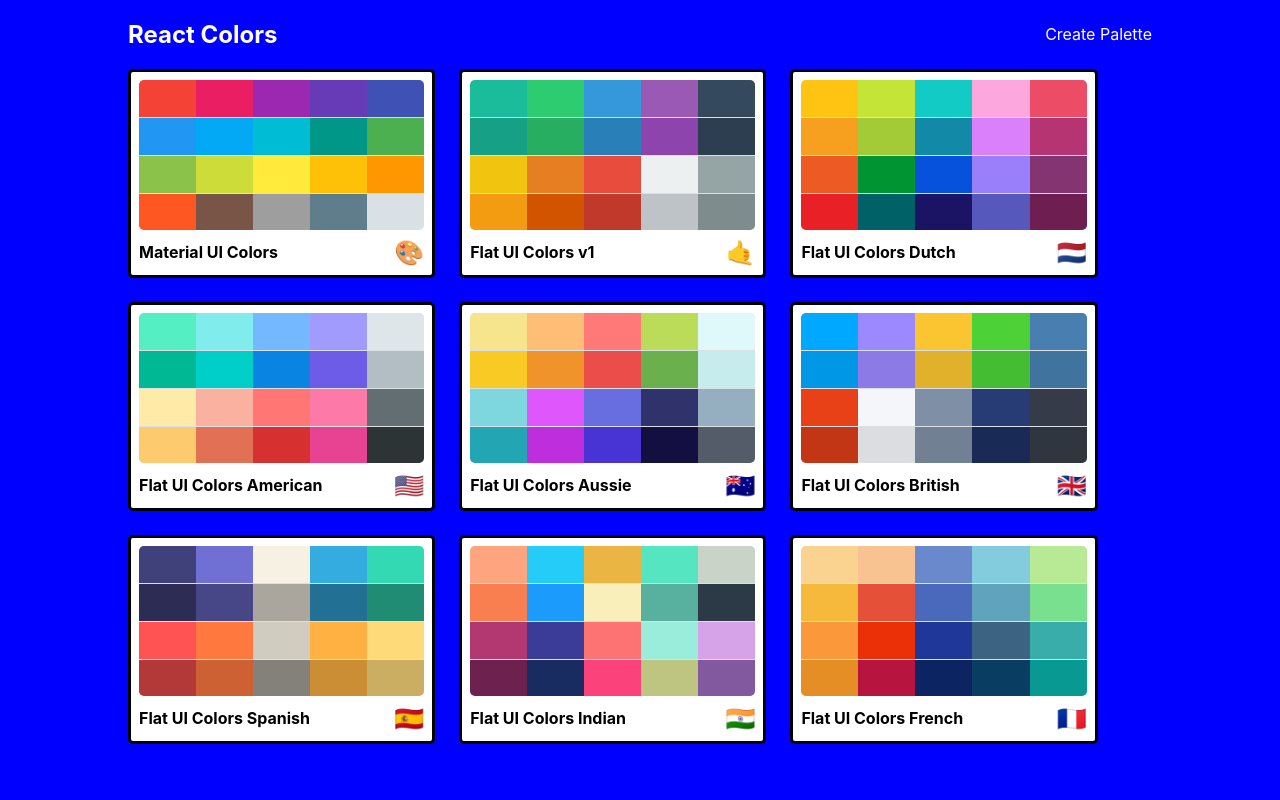
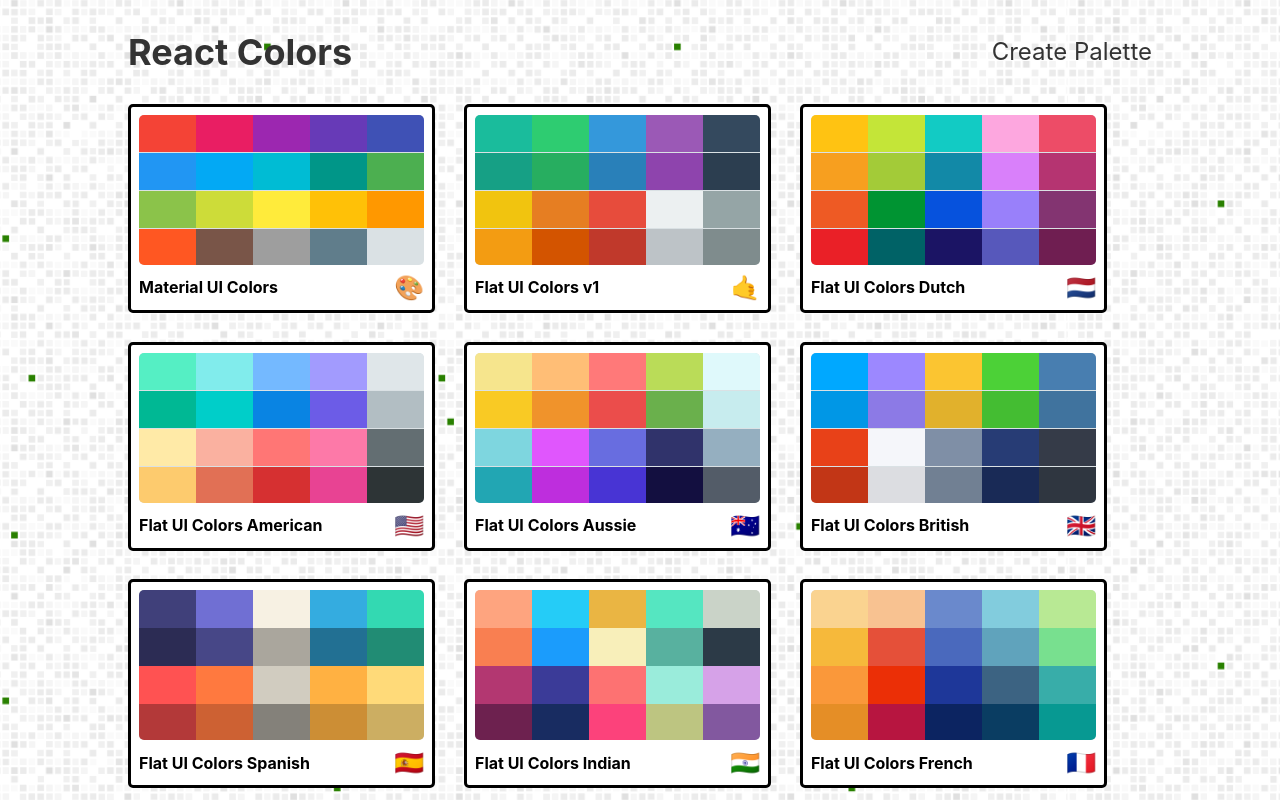
Before and after one commit to ghostsintowers/colorapp, a React (Create React App) app: page / in a window 1280 px wide. Built offline with nearby package versions, Linux system fonts and the light colour scheme.

Commit message:
Add svg to palette list

```diff
--- a/src/PaletteList.js
+++ b/src/PaletteList.js
@@ -16,7 +16,7 @@
       <div className={classes.root}>
         <div className={classes.container}>
           <nav className={classes.nav}>
-            <h1>React Colors</h1>
+            <h1 className={classes.heading}>React Colors</h1>
             <Link to='/palette/new'>Create Palette</Link>
           </nav>
           <div className={classes.palettes}>
--- a/src/styles/PaletteListStyles.js
+++ b/src/styles/PaletteListStyles.js
@@ -1,4 +1,5 @@
 import sizes from './Sizes';
+import background from './bg.svg';
 
 export default {
   root: {
@@ -6,7 +7,11 @@
     height: '100vh',
     display: 'flex',
     alignItems: 'flex-start',
-    justifyContent: 'center'
+    justifyContent: 'center',
+    /* background by svgbackgrounds */
+    backgroundColor: '#ffffff',
+    backgroundImage: `url(${background})`,
+    overflow: 'scroll'
   },
   container: {
     width: '50%',
@@ -26,10 +31,14 @@
     width: '100%',
     justifyContent: 'space-between',
     alignItems: 'center',
-    color: 'white',
+    fontSize: '1.5rem',
+    color: '#333',
     '& a': {
-      color: 'white',
+      color: '#333',
       textDecoration: 'none'
+    },
+    '& heading': {
+      fontSize: '2rem'
     }
   },
   palettes: {
@@ -37,7 +46,7 @@
     width: '100%',
     display: 'grid',
     gridTemplateColumns: 'repeat(3, 30%)',
-    gridGap: '1.5rem',
+    gridGap: '1.8rem',
     [sizes.down('md')]: {
       gridTemplateColumns: 'repeat(2, 50%)'
     },
```
Also changed, not shown: src/styles/bg.svg (added).
